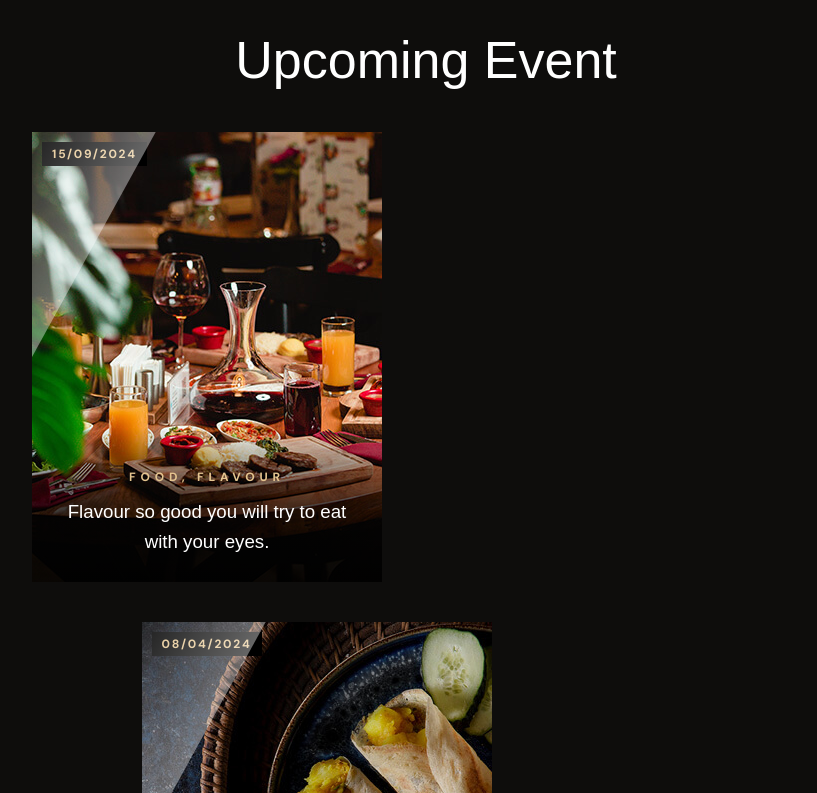
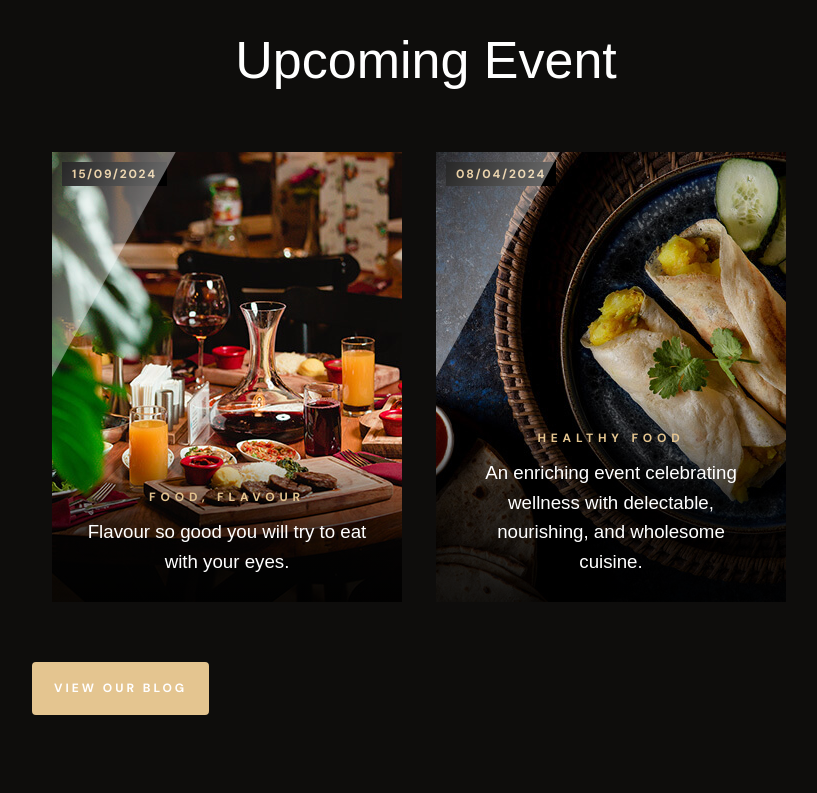
Before and after one commit to weijingxuan925/PokeGo, a Next.js app: page / in a window 1280 px wide. Shown: the part 5647-6440 px from the top of the page, without its empty margins (214-1031 px from the left). Built offline with nearby package versions, Linux system fonts and the light colour scheme; a web font is replaced by a local one.

Commit message:
活动页面css

```diff
--- a/components/EventCard/EventCard.css
+++ b/components/EventCard/EventCard.css
@@ -41,3 +41,12 @@
 .event-card:is(:hover, :focus-within) .img-cover{
     transform: scale(1.05);
 }
+
+.event .grid-list {
+    display: flex;
+    justify-content: center; /* 水平居中 */
+    align-items: flex-start; /* 垂直顶部对齐 */
+    gap: 20px; /* 项目之间的间距 */
+    flex-wrap: nowrap; /* 禁止换行 */
+    padding: 20px;
+}
```
